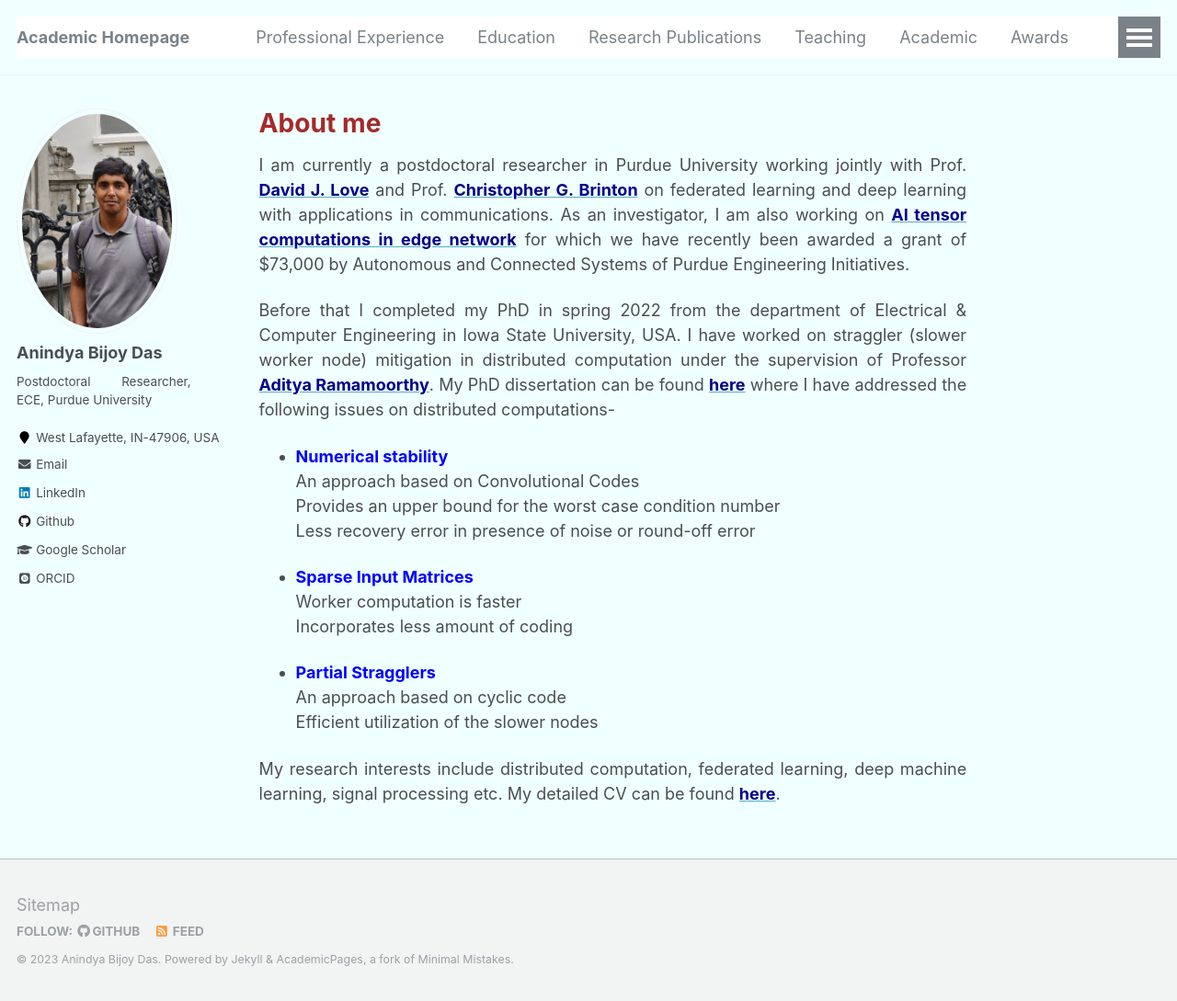
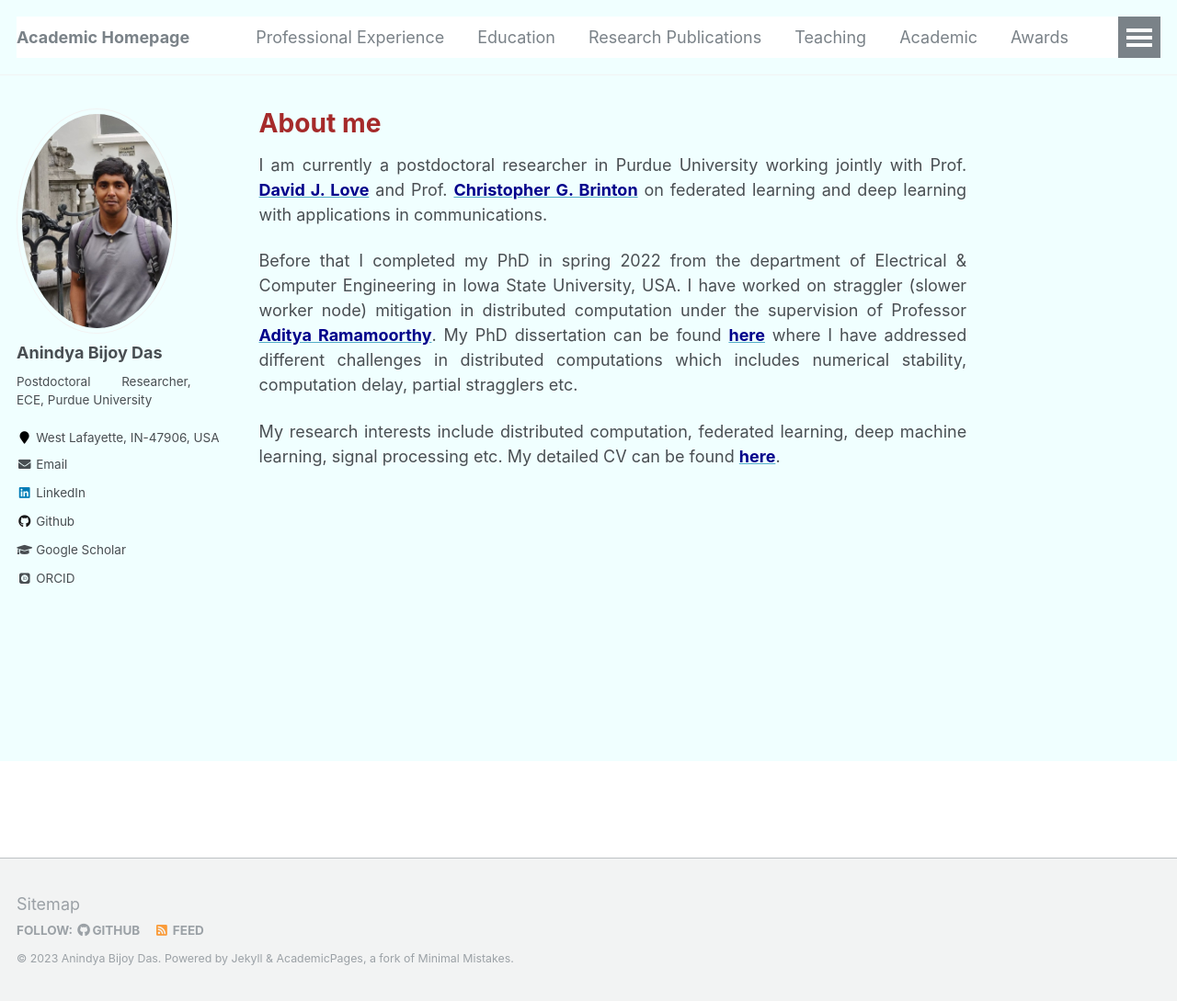
Before and after one commit to anindyabijoydas/portfolio, a Jekyll site: the page built from _pages/about.md, in a window 1280 px wide and 1089 px high. Shown: the whole window at 92% size. Built offline with Jekyll 4.4.1, drawn with Linux system fonts in a browser that asks for light colours; some web fonts are replaced.

Commit message:
Update about.md

```diff
--- a/_pages/about.md
+++ b/_pages/about.md
@@ -18,14 +18,9 @@ div {
 
 <span style="color:brown">**About me**</span>
 ======
-I am currently a postdoctoral researcher in Purdue University working jointly with Prof. [<span style="color: #00008B">**David J. Love**</span>](https://engineering.purdue.edu/~djlove/) and Prof. [<span style="color: #00008B">**Christopher G. Brinton**</span>](https://www.cbrinton.net/) on federated learning and deep learning with applications in communications. As an investigator, I am also working on [<span style="color: #00008B">**AI tensor computations in edge network**</span>](https://www.dropbox.com/s/n7pppb9rhl7y14n/pes_aci.png?dl=0) for which we have recently been awarded a grant of $73,000 by Autonomous and Connected Systems of Purdue Engineering Initiatives.
+I am currently a postdoctoral researcher in Purdue University working jointly with Prof. [<span style="color: #00008B">**David J. Love**</span>](https://engineering.purdue.edu/~djlove/) and Prof. [<span style="color: #00008B">**Christopher G. Brinton**</span>](https://www.cbrinton.net/) on federated learning and deep learning with applications in communications.
 
-Before that I completed my PhD in spring 2022 from the department of Electrical & Computer Engineering in Iowa State University, USA. I have worked on straggler (slower worker node) mitigation in distributed computation under the supervision of Professor [<span style="color: #00008B">**Aditya Ramamoorthy**</span>](https://www.ece.iastate.edu/adityar/). My PhD dissertation can be found [<span style="color: #00008B">**here**</span>](https://www.dropbox.com/s/hfipcodbsg2b39r/PhD_dissertation_Anindya_Bijoy_Das.pdf?dl=0) where I have addressed the following issues on distributed computations-
-* <span style="color:blue">**Numerical stability**</span> <br /> An approach based on Convolutional Codes <br /> Provides an upper bound for the worst case condition number <br /> Less recovery error in presence of noise or round-off error
-
-* <span style="color:blue">**Sparse Input Matrices**</span> <br /> Worker computation is faster <br /> Incorporates less amount of coding
-
-* <span style="color:blue">**Partial Stragglers**</span> <br /> An approach based on cyclic code <br /> Efficient utilization of the slower nodes
+Before that I completed my PhD in spring 2022 from the department of Electrical & Computer Engineering in Iowa State University, USA. I have worked on straggler (slower worker node) mitigation in distributed computation under the supervision of Professor [<span style="color: #00008B">**Aditya Ramamoorthy**</span>](https://www.ece.iastate.edu/adityar/). My PhD dissertation can be found [<span style="color: #00008B">**here**</span>](https://www.dropbox.com/s/hfipcodbsg2b39r/PhD_dissertation_Anindya_Bijoy_Das.pdf?dl=0) where I have addressed different challenges in distributed computations which includes numerical stability, computation delay, partial stragglers etc.
 
 
 My research interests include distributed computation, federated learning, deep machine learning, signal processing etc. My detailed CV can be found [<span style="color: #00008B">**here**</span>](https://www.dropbox.com/s/nlraokzqoc5sm48/Anindya_Bijoy_Das_CV.pdf?dl=0).
```
